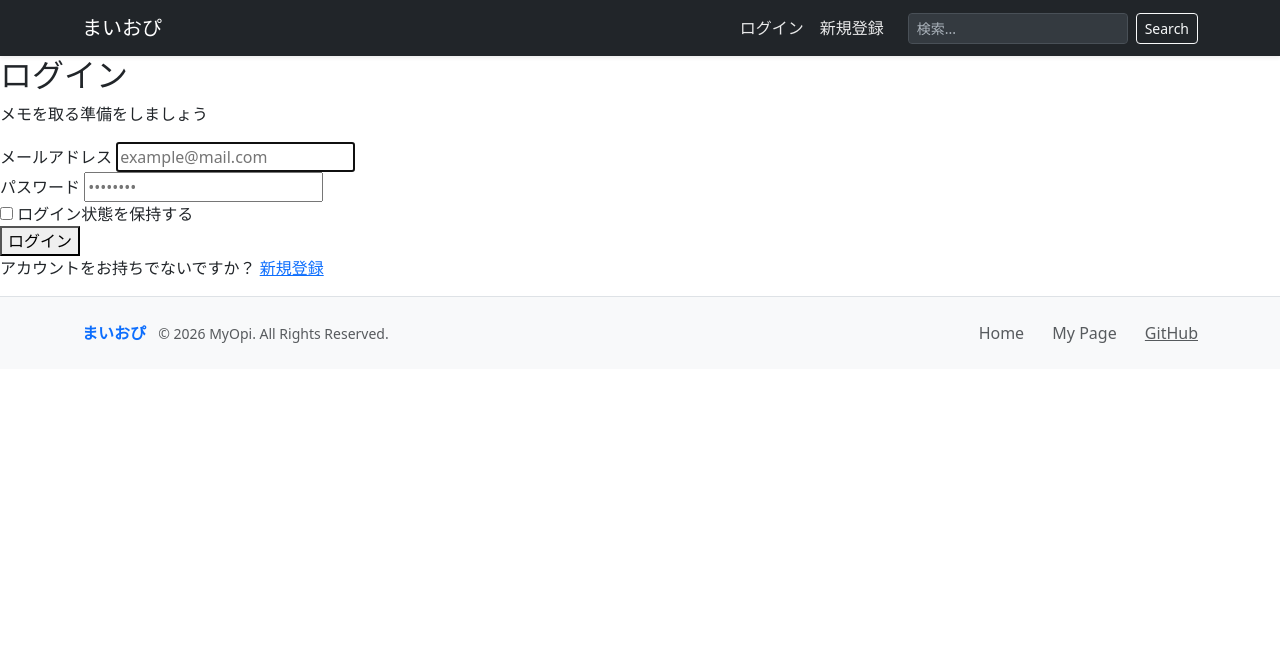
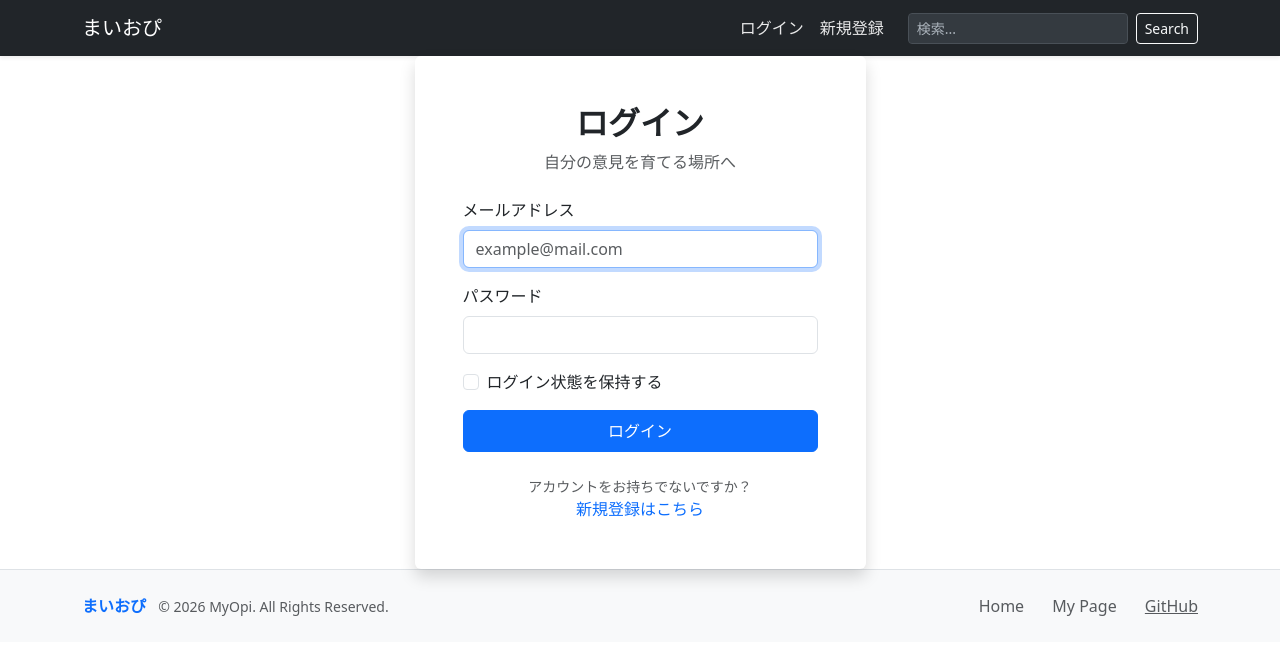
Before and after one commit to tahira1321/myopi, a Flask app: page /login in a window 1280 px wide. Shown: the top 655 px of the page. Run offline with Flask 3, Linux system fonts and the light colour scheme; parts of the project's set-up code (start-up, migrations or seed data) failed here and were passed over.

Commit message:
ログイン・新規登録画面の作成

```diff
--- a/project/main.py
+++ b/project/main.py
@@ -53,8 +53,7 @@ def logout():
 # --- signup ---
 @main.route('/signup')
 def signup():
-    return "新規登録画面"
-    # return render_template('auth/signup.html')
+    return render_template('auth/signup.html')
 
 # ====================
 # Routes:View Function
@@ -102,9 +101,8 @@ def edit_opinion(opinion_id):
         flash("該当するデータはありません", "warning")
         return redirect(url_for('main.index'))
 
-    # case POST
+    # POSTの場合のみ更新処理実行
     if request.method == 'POST':
-        # 既存のインスタンス化の中身を書き換える
         opinion.title = request.form.get('title')
         opinion.content = request.form.get('content')
         opinion.question_date = request.form.get('question_date')
@@ -114,8 +112,8 @@ def edit_opinion(opinion_id):
         flash("メモを更新しました", "success")
         return redirect(url_for('main.index'))
 
-    # case GET
-    return render_template('edit.html', opinion=opinion)
+    # GETでアクセスされた場合は一覧に戻す
+    return redirect(url_for('main.index'))
 
 # --- Delete ---
 @main.route('/delete/<int:opinion_id>')
--- a/project/models.py
+++ b/project/models.py
@@ -65,7 +65,7 @@ class Opinion(db.Model):
     # --- Delete ---
     def delete(self):
         """ 論理削除：statusをdeleteにして保存 """
-        self.status = 'delete'
+        self.status = 'deleted'
         db.session.commit()
         return True
 
--- a/project/static/js/ui.js
+++ b/project/static/js/ui.js
@@ -1,7 +1,38 @@
-// アラート表示
-const Btn = document.getElementById('Btn');
-if (Btn) {
-    Btn.addEventListener('click', function() {
-        alert('JavaScriptも動作中');
+// --- 編集ボタンの処理 ---
+document.querySelectorAll('.edBtn').forEach(function(button) {
+    button.addEventListener('click', function(event) {
+        event.preventDefault(); // ページ移動を阻止
+
+        var id = this.getAttribute('data-id');
+        var card = this.closest('.card');
+
+        // カードからデータを取得
+        var title = card.querySelector('.card-title').innerText;
+        var content = card.querySelector('.card-text').innerText; // vard-textから修正
+        var date = card.querySelector('.card-footer small').innerText.trim();
+
+        // モーダルの入力欄に値をセット
+        document.getElementById('edit-title').value = title;
+        document.getElementById('edit-content').value = content;
+        document.getElementById('edit-question_date').value = date;
+
+        // 送信先URLをセット
+        document.getElementById('edit-opi-form').action = '/edit/' + id;
+
+        // モーダルを表示
+        var editModalElement = document.getElementById('editOpinionModal');
+        var modalInstance = new bootstrap.Modal(editModalElement);
+        modalInstance.show();
     });
-}
+});
+
+// --- 削除ボタンの処理 ---
+document.querySelectorAll('.delBtn').forEach(function(button) {
+    button.addEventListener('click', function(event) {
+        event.preventDefault();
+        var id = this.getAttribute('data-id');
+        if (confirm("本当に削除しますか？")) {
+            window.location.href = "/delete/" + id;
+        }
+    });
+});
--- a/project/templates/auth/login.html
+++ b/project/templates/auth/login.html
@@ -3,35 +3,44 @@
 {% block title %}ログイン - まいおぴ{% endblock %}
 
 {% block content %}
-<section class="auth-container">
-    <div class="auth-card">
-        <h2>ログイン</h2>
-        <p class="auth-subtitle">メモを取る準備をしましょう</p>
+<div class="container">
+    <div class="row justify-content-center align-items-center" style="">
+        <div class="col-md-5">
+            <div class="card shadow border-0">
+                <div class="card-body p-5">
+                    <div class="text-center mb-4">
+                        <h2 class="fw-bold">ログイン</h2>
+                        <p class="text-muted">自分の意見を育てる場所へ</p>
+                    </div> <!-- .text-center -->
 
                     <form action="{{ url_for('main.login') }}" method="POST">
-            <div class="form-group">
-                <label for="email">メールアドレス</label>
-                <input type="email" id="email" name="email" placeholder="example@mail.com" required autofocus>
+                        <div class="mb-3">
+                            <label class="form-label" for="email">メールアドレス</label>
+                            <input id="email" class="form-control" type="email" name="email" placeholder="example@mail.com" required autofocus>
                         </div>
 
-            <div class="form-group">
-                <label for="password">パスワード</label>
-                <input type="password" id="password" name="password" placeholder="••••••••" required>
+                        <div class="mb-3">
+                            <label class="form-label" for="password">パスワード</label>
+                            <input id="password" class="form-control" type="password" name="password" placeholder="" required>
                         </div>
 
-            <div class="form-group checkbox-group">
-                <input type="checkbox" id="remember" name="remember">
-                <label for="remember">ログイン状態を保持する</label>
+                        <div class="mb-3 form-check">
+                            <input id="rememberf" class="form-check-input" type="checkbox" name="remember">
+                            <label class="form-check-label" for="remember">ログイン状態を保持する</label>
                         </div>
 
-            <div class="auth-actions">
-                <button type="submit" class="btn-primary">ログイン</button>
+                        <div class="d-grid gap-2">
+                            <button class="btn btn-primary py-2" type="submit">ログイン</button>
                         </div>
                     </form>
 
-        <div class="auth-footer">
-            <p>アカウントをお持ちでないですか？ <a href="{{ url_for('main.signup') }}">新規登録</a></p>
+                    <div class="text-center mt-4">
+                        <p class="small text-muted mb-0">アカウントをお持ちでないですか？</p>
+                        <a class="text-decoration-none" href="{{ url_for('main.signup') }}">新規登録はこちら</a>
                     </div>
-    </div>
-</section>
+                </div> <!-- .card-body -->
+            </div> <!-- .card -->
+        </div> <!-- .col-md-5 -->
+    </div> <!-- .row -->
+</div> <!-- .container -->
 {% endblock %}
--- a/project/templates/base.html
+++ b/project/templates/base.html
@@ -40,7 +40,6 @@
     <script src="https://cdn.jsdelivr.net/npm/bootstrap@5.3.0/dist/js/bootstrap.bundle.min.js"></script>
     <script src="{{ url_for('static', filename='js/ui.js') }}"></script>
     <script src="{{ url_for('static', filename='js/navigation.js') }}"></script>
-    <script src="{{ url_for('static', filename='js/form.js') }}"></script>
     {% block js %}{% endblock %}
 </body>
 </html>
```
Also changed, not shown: project/templates/auth/signup.html (+41 -0 lines), project/templates/edit.html (deleted, +0 -35 lines), project/templates/index.html (+33 -1 lines). Lines whose indentation alone changed are shown as unchanged.
